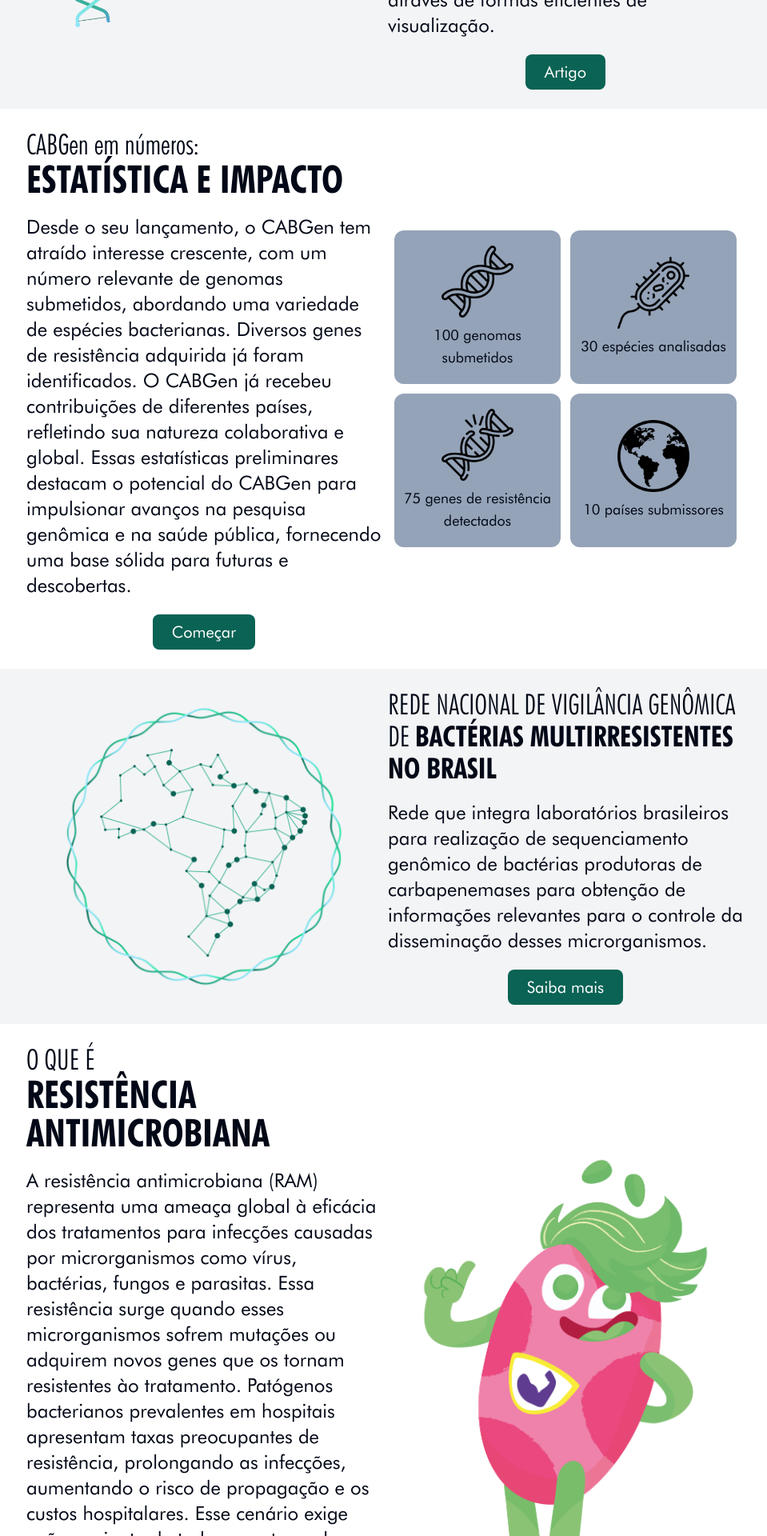
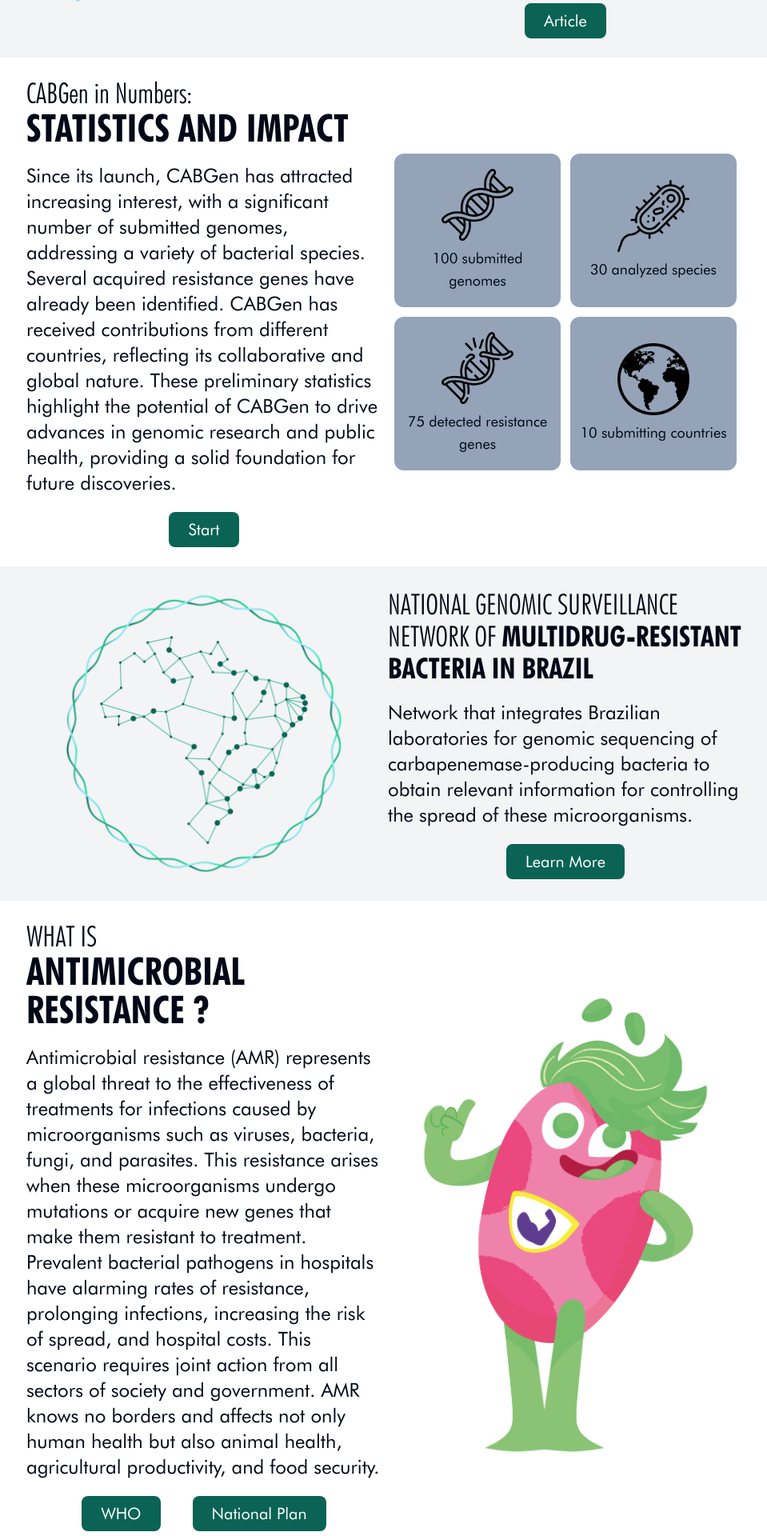
Before and after one commit to CABGenOrg/cabgen_frontend, a Next.js app: page /en in a window 1280 px wide. Shown: the part 700-2620 px from the top of the page at 80% size, without its empty margins (159-1118 px from the left). Built offline with nearby package versions, Linux system fonts and the light colour scheme.

Commit message:
Feat: Translated Footer component.

```diff
--- a/src/app/[lang]/layout.tsx
+++ b/src/app/[lang]/layout.tsx
@@ -74,7 +74,7 @@
           <main className="min-h-[calc(100vh-200px)] flex flex-col justify-center items-cente m-auto p-auto">
             {children}
           </main>
-          <Footer />
+          <Footer lang={params.lang} />
         </body>
       </html>
     </StoreProvider>
--- a/src/app/[lang]/page.tsx
+++ b/src/app/[lang]/page.tsx
@@ -11,11 +11,11 @@
   return (
     <>
       <Banner lang={lang} />
-      <CabgenDescription />
-      <Statistics />
-      <GenomicSurveillance />
-      <AntimicrobialResistance />
-      <Financiers />
+      <CabgenDescription lang={lang} />
+      <Statistics lang={lang} />
+      <GenomicSurveillance lang={lang} />
+      <AntimicrobialResistance lang={lang} />
+      <Financiers lang={lang}/>
     </>
   );
 };
--- a/src/components/Home/AntimicrobialResistance.tsx
+++ b/src/components/Home/AntimicrobialResistance.tsx
@@ -10,33 +10,30 @@
   section_title,
   section_image,
 } from "@/styles/tailwind_classes";
+import { Locale } from "@/i18n/i18n.config";
+import { getTranslateServer } from "@/lib/getTranslateServer";
 
-const AntimicrobialResistance = () => {
+const AntimicrobialResistance = ({ lang }: { lang: Locale }) => {
+  const {
+    dictionary: { Home },
+  } = getTranslateServer(lang);
+
   return (
     <Section id="antimicrobial-resistance">
       <div className={`grid sm:grid-cols-2 grid-cols-1 ${section_spacing}`}>
         <div className="flex flex-col justify-center items-center">
           <div className="flex flex-col justify-center items-start">
             <h2>
-              <span className={`uppercase ${section_subtitle}`}>O que é</span>
+              <span className={`uppercase ${section_subtitle}`}>
+                {Home.AntimicrobialResistance.sectionTitle}
+              </span>
               <br />
               <span className={`uppercase ${section_title}`}>
-                Resistência Antimicrobiana
+                {Home.AntimicrobialResistance.sectionSubtitle}
               </span>
             </h2>
             <p className={section_text}>
-              A resistência antimicrobiana (RAM) representa uma ameaça global à
-              eficácia dos tratamentos para infecções causadas por
-              microrganismos como vírus, bactérias, fungos e parasitas. Essa
-              resistência surge quando esses microrganismos sofrem mutações ou
-              adquirem novos genes que os tornam resistentes ào tratamento.
-              Patógenos bacterianos prevalentes em hospitais apresentam taxas
-              preocupantes de resistência, prolongando as infecções, aumentando
-              o risco de propagação e os custos hospitalares. Esse cenário exige
-              ação conjunta de todos os setores da sociedade e do governo. A RAM
-              não reconhece fronteiras e afeta não apenas a saúde humana, mas
-              também a saúde animal, a produtividade agrícola e a segurança
-              alimentar.
+              {Home.AntimicrobialResistance.sectionDescription}
             </p>
           </div>
           <div className="flex flex-row justify-center items-center gap-10">
@@ -45,14 +42,18 @@
               passHref={true}
               target="_blank"
             >
-              <button className={section_btn}>OMS</button>
+              <button className={section_btn}>
+                {Home.AntimicrobialResistance.omsBtn}
+              </button>
             </Link>
             <Link
               href="https://www.gov.br/anvisa/pt-br/assuntos/servicosdesaude/prevencao-e-controle-de-infeccao-e-resistencia-microbiana/pnpciras-e-pan-servicos-de-saude/pan-servicos-de-saude-2023-2027-final-15-12-2023.pdf"
               passHref={true}
               target="_blank"
             >
-              <button className={section_btn}>Plano Nacional</button>
+              <button className={section_btn}>
+                {Home.AntimicrobialResistance.nationalPlanBtn}
+              </button>
             </Link>
           </div>
         </div>
--- a/src/components/Home/BoxInfo.tsx
+++ b/src/components/Home/BoxInfo.tsx
@@ -1,5 +1,10 @@
+"use client";
+
 import React from "react";
 import OptimizedImage from "../General/OptimizedImage";
+import { getTranslateClient } from "@/lib/getTranslateClient";
+import { useSelector } from "react-redux";
+import { selectCurrentLanguage } from "@/redux/slices/languageSlice";
 
 const BoxInfo = () => {
   const genomes = 100;
@@ -7,26 +12,31 @@
   const resistanceGenes = 75;
   const countries = 10;
 
+  const lang = useSelector(selectCurrentLanguage);
+  const {
+    dictionary: { Home },
+  } = getTranslateClient(lang);
+
   const data = [
     {
       image: "/Home/dna_freepik.png",
       count: genomes,
-      description: "genomas submetidos",
+      description: Home.BoxInfo.genomesInfo,
     },
     {
       image: "/Home/bacteria_freepik.png",
       count: species,
-      description: "espécies analisadas",
+      description: Home.BoxInfo.speciesInfo,
     },
     {
       image: "/Home/mutation_freepik.png",
       count: resistanceGenes,
-      description: "genes de resistência detectados",
+      description: Home.BoxInfo.genesInfo,
     },
     {
       image: "/Home/earth_freepik.png",
       count: countries,
-      description: "países submissores",
+      description: Home.BoxInfo.countriesInfo,
     },
   ];
 
--- a/src/components/Home/CabgenDescription.tsx
+++ b/src/components/Home/CabgenDescription.tsx
@@ -8,8 +8,14 @@
   section_spacing,
   section_text,
 } from "@/styles/tailwind_classes";
+import { Locale } from "@/i18n/i18n.config";
+import { getTranslateServer } from "@/lib/getTranslateServer";
 
-const CabgenDescription = () => {
+const CabgenDescription = ({ lang }: { lang: Locale }) => {
+  const {
+    dictionary: { Home },
+  } = getTranslateServer(lang);
+
   return (
     <Section id="cagben-description" gray>
       <div className={`grid sm:grid-cols-2 grid-cols-1 ${section_spacing}`}>
@@ -22,19 +28,14 @@
         </div>
         <div className="flex flex-col justify-center items-center sm:order-first order-last">
           <div className="flex flex-col justify-center items-start">
-            <p className={section_text}>
-              Plataforma digital que integra ferramentas para análise de dados
-              de sequenciamento genômico de bactérias, capaz de organizar,
-              armazenar e disponibilizar os resultados obtidos através de formas
-              eficientes de visualização.
-            </p>
+            <p className={section_text}>{Home.CabgenDescription.description}</p>
           </div>
           <Link
             href="https://www.frontiersin.org/journals/microbiology/articles/10.3389/fmicb.2022.893474/full"
             passHref={true}
             target="_blank"
           >
-            <button className={section_btn}>Artigo</button>
+            <button className={section_btn}>{Home.CabgenDescription.articleBtn}</button>
           </Link>
         </div>
       </div>
--- a/src/components/Home/GenomicSurveillance.tsx
+++ b/src/components/Home/GenomicSurveillance.tsx
@@ -9,8 +9,14 @@
   section_subtitle,
   section_text,
 } from "@/styles/tailwind_classes";
+import { Locale } from "@/i18n/i18n.config";
+import { getTranslateServer } from "@/lib/getTranslateServer";
 
-const GenomicSurveillance = () => {
+const GenomicSurveillance = ({ lang }: { lang: Locale }) => {
+  const {
+    dictionary: { Home },
+  } = getTranslateServer(lang);
+
   return (
     <Section id="genomic-surveillance" gray>
       <div className={`grid sm:grid-cols-2 grid-cols-1 ${section_spacing}`}>
@@ -24,20 +30,17 @@
         <div className="flex flex-col justify-center items-center">
           <div className="flex flex-col justify-center items-start">
             <h2 className={`${section_subtitle} uppercase`}>
-              REDE NACIONAL DE VIGILÂNCIA GENÔMICA DE{" "}
+              {Home.GenomicSurveillance.sectionTitle}{" "}
               <span className="font-bold">
-                BACTÉRIAS MULTIRRESISTENTES NO BRASIL
+                {Home.GenomicSurveillance.sectionSubtitle}
               </span>
             </h2>
             <p className={section_text}>
-              Rede que integra laboratórios brasileiros para realização de
-              sequenciamento genômico de bactérias produtoras de carbapenemases
-              para obtenção de informações relevantes para o controle da
-              disseminação desses microrganismos.
+              {Home.GenomicSurveillance.sectionDescription}
             </p>
           </div>
           <CustomLink href="/network">
-            <button className={section_btn}>Saiba mais</button>
+            <button className={section_btn}>{Home.GenomicSurveillance.learMoreBtn}</button>
           </CustomLink>
         </div>
       </div>
--- a/src/components/Home/Statistics.tsx
+++ b/src/components/Home/Statistics.tsx
@@ -9,34 +9,32 @@
   section_text,
   section_title,
 } from "@/styles/tailwind_classes";
+import { Locale } from "@/i18n/i18n.config";
+import { getTranslateServer } from "@/lib/getTranslateServer";
 
-const Statistics = () => {
+const Statistics = ({ lang }: { lang: Locale }) => {
+  const {
+    dictionary: { Home },
+  } = getTranslateServer(lang);
+
   return (
     <Section id="cagben-statistics">
       <div className={`grid sm:grid-cols-2 grid-cols-1 ${section_spacing}`}>
         <div className="flex flex-col justify-center items-center">
           <div className="flex flex-col justify-center items-start">
             <h2>
-              <span className={section_subtitle}>CABGen em números:</span>
+              <span className={section_subtitle}>
+                {Home.Statistics.sectionTitle}
+              </span>
               <br />
               <span className={`uppercase ${section_title}`}>
-                Estatística e Impacto
+                {Home.Statistics.sectionSubtitle}
               </span>
             </h2>
-            <p className={section_text}>
-              Desde o seu lançamento, o CABGen tem atraído interesse crescente,
-              com um número relevante de genomas submetidos, abordando uma
-              variedade de espécies bacterianas. Diversos genes de resistência
-              adquirida já foram identificados. O CABGen já recebeu
-              contribuições de diferentes países, refletindo sua natureza
-              colaborativa e global. Essas estatísticas preliminares destacam o
-              potencial do CABGen para impulsionar avanços na pesquisa genômica
-              e na saúde pública, fornecendo uma base sólida para futuras e
-              descobertas.
-            </p>
+            <p className={section_text}>{Home.Statistics.sectionDescription}</p>
           </div>
           <Link href="/login">
-            <button className={section_btn}>Começar</button>
+            <button className={section_btn}>{Home.Statistics.loginBtn}</button>
           </Link>
         </div>
         <div className="flex justify-center items-center">
--- a/src/dictionaries/languages/en.ts
+++ b/src/dictionaries/languages/en.ts
@@ -5,13 +5,54 @@
     dashboard: "Dashboard",
     about: "About",
     contact: "Contact",
-    login: "Login"
+    login: "Login",
   },
   Home: {
     Banner: {
       bannerTitle: "CABGen: Clinical Applied Bacterial Genomics",
     },
+    CabgenDescription: {
+      description:
+        "Digital platform that integrates tools for bacterial genomic sequencing data analysis, capable of organizing, storing, and providing results obtained through efficient visualization methods.",
+      articleBtn: "Article",
+    },
+    Statistics: {
+      sectionTitle: "CABGen in Numbers:",
+      sectionSubtitle: "Statistics and Impact",
+      sectionDescription:
+        "Since its launch, CABGen has attracted increasing interest, with a significant number of submitted genomes, addressing a variety of bacterial species. Several acquired resistance genes have already been identified. CABGen has received contributions from different countries, reflecting its collaborative and global nature. These preliminary statistics highlight the potential of CABGen to drive advances in genomic research and public health, providing a solid foundation for future discoveries.",
+      loginBtn: "Start",
+    },
+    BoxInfo: {
+      genomesInfo: "submitted genomes",
+      speciesInfo: "analyzed species",
+      genesInfo: "detected resistance genes",
+      countriesInfo: "submitting countries",
+    },
+    GenomicSurveillance: {
+      sectionTitle: "NATIONAL GENOMIC SURVEILLANCE NETWORK OF",
+      sectionSubtitle: "MULTIDRUG-RESISTANT BACTERIA IN BRAZIL",
+      sectionDescription:
+        "Network that integrates Brazilian laboratories for genomic sequencing of carbapenemase-producing bacteria to obtain relevant information for controlling the spread of these microorganisms.",
+      learMoreBtn: "Learn More",
+    },
+    AntimicrobialResistance: {
+      sectionTitle: "What is",
+      sectionSubtitle: "Antimicrobial Resistance ?",
+      sectionDescription:
+        "Antimicrobial resistance (AMR) represents a global threat to the effectiveness of treatments for infections caused by microorganisms such as viruses, bacteria, fungi, and parasites. This resistance arises when these microorganisms undergo mutations or acquire new genes that make them resistant to treatment. Prevalent bacterial pathogens in hospitals have alarming rates of resistance, prolonging infections, increasing the risk of spread, and hospital costs. This scenario requires joint action from all sectors of society and government. AMR knows no borders and affects not only human health but also animal health, agricultural productivity, and food security.",
+      omsBtn: "WHO",
+      nationalPlanBtn: "National Plan",
+    },
+    Financiers: {
+      sectionTitle: "Financiers",
+    },
   },
+  Footer: {
+    faqLink: "FAQ",
+    termLink: "Terms of Use",
+    imageCredits: "Image Credit"
+  }
 };
 
-export default en
+export default en;
--- a/src/dictionaries/languages/es.ts
+++ b/src/dictionaries/languages/es.ts
@@ -11,6 +11,47 @@
     Banner: {
       bannerTitle: "CABGen: Genómica Bacteriana Aplicada a la Clínica",
     },
+    CabgenDescription: {
+      description:
+        "Plataforma digital que integra herramientas para el análisis de datos de secuenciación genómica bacteriana, capaz de organizar, almacenar y proporcionar resultados obtenidos a través de formas eficientes de visualización.",
+      articleBtn: "Artículo",
+    },
+    Statistics: {
+      sectionTitle: "CABGen en Números:",
+      sectionSubtitle: "Estadística e Impacto",
+      sectionDescription:
+        "Desde su lanzamiento, CABGen ha atraído un interés creciente, con un número significativo de genomas enviados, abordando una variedad de especies bacterianas. Varios genes de resistencia adquiridos ya han sido identificados. CABGen ha recibido contribuciones de diferentes países, lo que refleja su naturaleza colaborativa y global. Estas estadísticas preliminares resaltan el potencial de CABGen para impulsar avances en la investigación genómica y la salud pública, proporcionando una base sólida para futuros descubrimientos.",
+      loginBtn: "Comenzar",
+    },
+    BoxInfo: {
+      genomesInfo: "genomas enviados",
+      speciesInfo: "especies analizadas",
+      genesInfo: "genes de resistencia detectados",
+      countriesInfo: "países remitentes",
+    },
+    GenomicSurveillance: {
+      sectionTitle: "RED NACIONAL DE VIGILANCIA GENÓMICA DE",
+      sectionSubtitle: "BACTERIAS MULTIRRESISTENTES EN BRASIL",
+      sectionDescription:
+        "Red que integra laboratorios brasileños para la secuenciación genómica de bacterias productoras de carbapenemasas para obtener información relevante para el control de la propagación de estos microorganismos.",
+      learMoreBtn: "Saber más",
+    },
+    AntimicrobialResistance: {
+      sectionTitle: "¿ Qué es",
+      sectionSubtitle: "Resistencia Antimicrobiana ?",
+      sectionDescription:
+        "La resistencia antimicrobiana (RAM) representa una amenaza global para la eficacia de los tratamientos para infecciones causadas por microorganismos como virus, bacterias, hongos y parásitos. Esta resistencia surge cuando estos microorganismos sufren mutaciones o adquieren nuevos genes que los hacen resistentes al tratamiento. Los patógenos bacterianos prevalentes en hospitales tienen tasas alarmantes de resistencia, prolongando las infecciones, aumentando el riesgo de propagación y los costos hospitalarios. Este escenario requiere acción conjunta de todos los sectores de la sociedad y del gobierno. La RAM no reconoce fronteras y afecta no solo la salud humana, sino también la salud animal, la productividad agrícola y la seguridad alimentaria.",
+      omsBtn: "OMS",
+      nationalPlanBtn: "Plan Nacional",
+    },
+    Financiers: {
+      sectionTitle: "Financiadores",
+    },
+  },
+  Footer: {
+    faqLink: "FAQ",
+    termLink: "Terminos de Uso",
+    imageCredits: "Crédito de Imagen",
   },
 };
 export default es;
--- a/src/dictionaries/languages/pt.ts
+++ b/src/dictionaries/languages/pt.ts
@@ -5,12 +5,53 @@
     dashboard: "Dashboard",
     about: "Sobre",
     contact: "Contato",
-    login: "Login"
+    login: "Login",
   },
   Home: {
     Banner: {
       bannerTitle: "CABGen: Genômica Bacteriana Aplicada à Clínica",
     },
+    CabgenDescription: {
+      description:
+        "Plataforma digital que integra ferramentas para análise de dados de sequenciamento genômico de bactérias, capaz de organizar, armazenar e disponibilizar os resultados obtidos através de formas eficientes de visualização.",
+      articleBtn: "Artigo",
+    },
+    Statistics: {
+      sectionTitle: "CABGen em números:",
+      sectionSubtitle: "Estatística e Impacto",
+      sectionDescription:
+        "Desde o seu lançamento, o CABGen tem atraído interesse crescente, com um número relevante de genomas submetidos, abordando uma variedade de espécies bacterianas. Diversos genes de resistência adquirida já foram identificados. O CABGen já recebeu contribuições de diferentes países, refletindo sua natureza colaborativa e global. Essas estatísticas preliminares destacam o potencial do CABGen para impulsionar avanços na pesquisa genômica e na saúde pública, fornecendo uma base sólida para futuras e descobertas.",
+      loginBtn: "Começar",
+    },
+    BoxInfo: {
+      genomesInfo: "genomas submetidos",
+      speciesInfo: "espécies analisadas",
+      genesInfo: "genes de resistência detectados",
+      countriesInfo: "países submissores",
+    },
+    GenomicSurveillance: {
+      sectionTitle: "REDE NACIONAL DE VIGILÂNCIA GENÔMICA DE",
+      sectionSubtitle: "BACTÉRIAS MULTIRRESISTENTES NO BRASIL",
+      sectionDescription:
+        "Rede que integra laboratórios brasileiros para realização de sequenciamento genômico de bactérias produtoras de carbapenemases para obtenção de informações relevantes para o controle da disseminação desses microrganismos.",
+      learMoreBtn: "Saiba mais",
+    },
+    AntimicrobialResistance: {
+      sectionTitle: "O que é",
+      sectionSubtitle: "Resistência Antimicrobiana",
+      sectionDescription:
+        "A resistência antimicrobiana (RAM) representa uma ameaça global à eficácia dos tratamentos para infecções causadas por microrganismos como vírus, bactérias, fungos e parasitas. Essa resistência surge quando esses microrganismos sofrem mutações ou adquirem novos genes que os tornam resistentes ào tratamento. Patógenos bacterianos prevalentes em hospitais apresentam taxas preocupantes de resistência, prolongando as infecções, aumentando o risco de propagação e os custos hospitalares. Esse cenário exige ação conjunta de todos os setores da sociedade e do governo. A RAM não reconhece fronteiras e afeta não apenas a saúde humana, mas também a saúde animal, a produtividade agrícola e a segurança alimentar.",
+      omsBtn: "OMS",
+      nationalPlanBtn: "Plano Nacional",
+    },
+    Financiers: {
+      sectionTitle: "Financiadores",
+    },
   },
+  Footer: {
+    faqLink: "FAQ",
+    termLink: "Termos de Uso",
+    imageCredits: "Créditos das Imagens"
+  }
 };
 export default pt;
```
Also changed, not shown: src/components/General/Footer.tsx (+10 -4 lines), src/components/Home/Financiers.tsx (+8 -2 lines).
